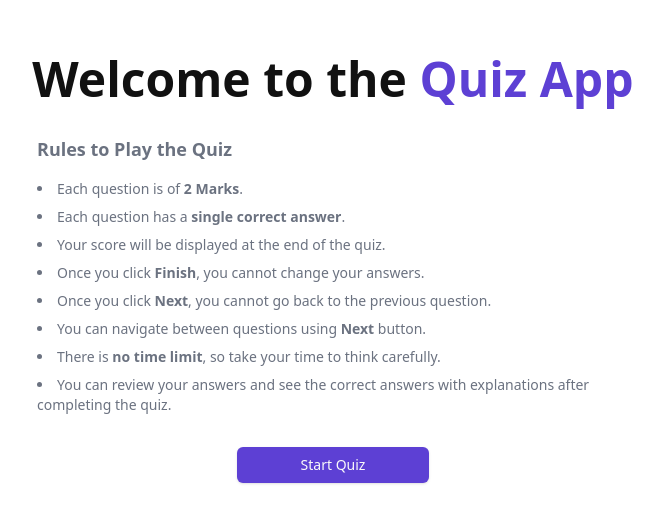
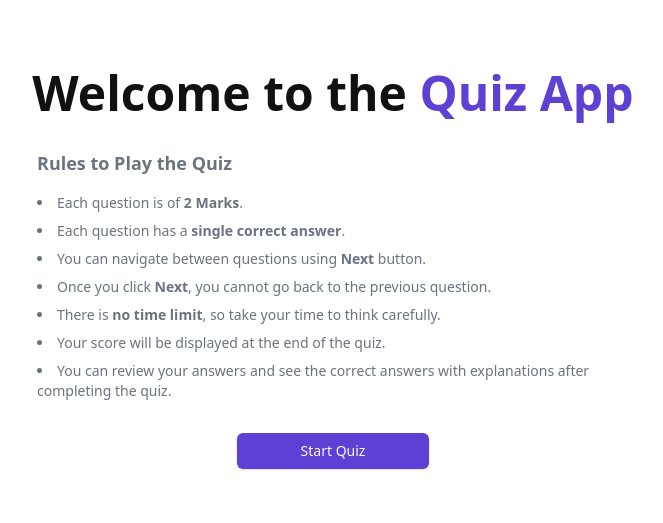
Before and after one commit to VishalChaudhary01/quiz-app, a React (Vite) app: page / in a window 1280 px wide. Shown: the part 131-654 px from the top of the page, without its empty margins (307-970 px from the left). Built offline with nearby package versions, Linux system fonts and the light colour scheme.

Commit message:
correct the format of list

```diff
--- a/src/pages/home.page.tsx
+++ b/src/pages/home.page.tsx
@@ -11,11 +11,10 @@ export const HomePage = () => {
         <ul className="list-disc list-inside space-y-2">
           <li>Each question is of <strong>2 Marks</strong>.</li>
           <li>Each question has a <strong>single correct answer</strong>.</li>
+          <li>You can navigate between questions using <strong>Next</strong> button.</li>
+          <li>Once you click <strong>Next</strong>, you cannot go back to the previous question.</li>
+          <li>There is <strong>no time limit</strong>, so take your time to think carefully.</li>
           <li>Your score will be displayed at the end of the quiz.</li>
-          <li>Once you click <strong>Finish</strong>, you cannot change your answers.</li>
-          <li>Once you click <strong>Next</strong>, you cannot go back to the previous question.</li>
-          <li>You can navigate between questions using <strong>Next</strong> button.</li>
-          <li>There is <strong>no time limit</strong>, so take your time to think carefully.</li>
           <li>You can review your answers and see the correct answers with explanations after completing the quiz.</li>
         </ul>
       </div>
```
